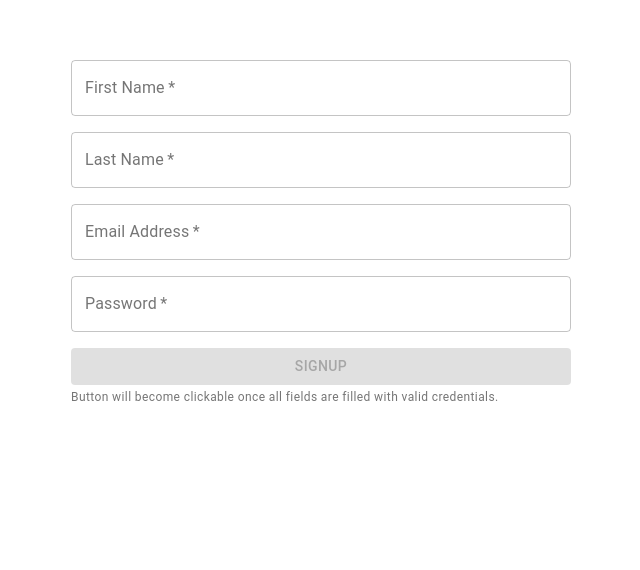
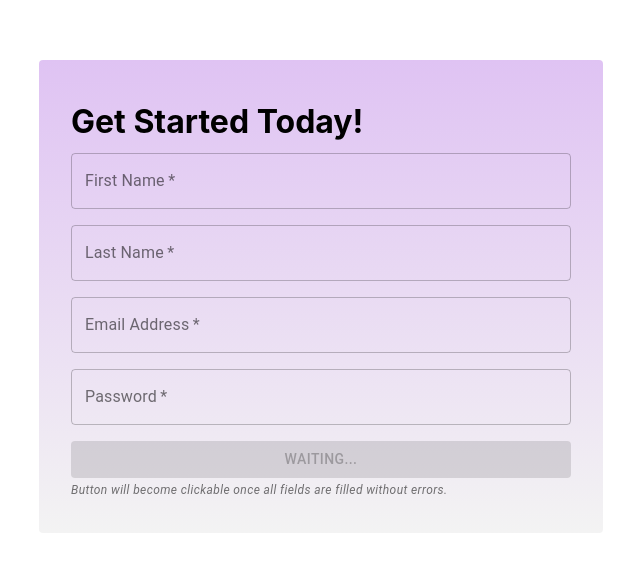
Before and after one commit to tsclay/simple-react-form, a React (Create React App) app: page / in a window 1280 px wide. Shown: the part 132-702 px from the top of the page, without its empty margins (319-959 px from the left). Built offline with nearby package versions, Linux system fonts and the light colour scheme.

Commit message:
add style overrides for material-ui components

```diff
--- a/src/SignUpForm.jsx
+++ b/src/SignUpForm.jsx
@@ -1,21 +1,45 @@
 import React, { useState } from 'react'
 import { TextField, Box, Button, FormHelperText } from '@material-ui/core'
+import { makeStyles } from '@material-ui/core/styles'
 import useDebounce from './hooks/useDebounce'
 
-const styles = {
+const useStyles = makeStyles({
+  inputs: {
+    width: '100%'
+  },
+  helperText: {
+    background: 'transparent',
+    color: 'red',
+    width: '100%'
+  },
+  inputWrappers: {
+    width: '100%',
+    marginBottom: '1rem'
+  },
+  submitButton: {
+    background: 'rgba(150,56,216,1)',
+    color: 'white'
+  }
+})
+
+const baseStyles = {
   wrapper: {
     width: '500px',
-    margin: '0 auto'
+    margin: '0 auto',
+    padding: '2rem',
+    boxSizing: 'box-border',
+    borderRadius: '4px',
+    backgroundColor: 'rgba(255,255,255,0.5)',
+    background:
+      'linear-gradient(0deg, rgba(238,238,238,0.7) 0%, rgba(150,56,216,0.3) 100%)'
   },
   form: {
     width: '100%'
-  },
-  inputs: {
-    marginBottom: '1rem'
   }
 }
 
 function SignUpForm() {
+  const classes = useStyles()
   const [payload, setPayload] = useState({
     campaignUuid: '46aa3270-d2ee-11ea-a9f0-e9a68ccff42a',
     email: ''
@@ -49,7 +73,6 @@ function SignUpForm() {
 
   const verifySecurePassword = () => {
     const { password } = payload
-    // if (!password) return
     setFortifiedPassword(
       !password
         ? null
@@ -79,13 +102,14 @@ function SignUpForm() {
   }
 
   return (
-    <div id="signup-form" style={styles.wrapper}>
-      <form onSubmit={sendUserData} style={styles.form}>
+    <div id="signup-form" style={baseStyles.wrapper}>
+      <h1>Get Started Today!</h1>
+      <form onSubmit={sendUserData} style={baseStyles.form}>
         <Box display="flex" flexDirection="column">
           <TextField
             required
             onChange={handleInputs}
-            style={styles.inputs}
+            className={classes.inputWrappers}
             type="text"
             name="firstName"
             id="firstName"
@@ -95,23 +119,19 @@ function SignUpForm() {
           <TextField
             required
             onChange={handleInputs}
-            style={styles.inputs}
+            className={classes.inputWrappers}
             type="text"
             name="lastName"
             id="lastName"
             label="Last Name"
             variant="outlined"
           />
+          <Box className={classes.inputWrappers}>
             <TextField
               error={emailStatus === 'EXISTS'}
-            helperText={
-              emailStatus === 'EXISTS'
-                ? 'Email already exists. Please enter another email.'
-                : null
-            }
+              className={classes.inputs}
               required
               onChange={handleInputs}
-            style={styles.inputs}
               autoComplete="off"
               type="email"
               name="email"
@@ -119,23 +139,35 @@ function SignUpForm() {
               label="Email Address"
               variant="outlined"
             />
+            {emailStatus === 'EXISTS' ? (
+              <FormHelperText className={classes.helperText}>
+                Email already exists. Please enter another email.
+              </FormHelperText>
+            ) : null}
+          </Box>
+
+          <Box className={classes.inputWrappers}>
             <TextField
               error={fortifiedPassword === false}
-            helperText={
-              fortifiedPassword === false
-                ? 'Password should be 8 characters long and include at least one of the following: a–z, A–Z, and 0–9.'
-                : null
-            }
               required
               onChange={handleInputs}
-            style={styles.inputs}
+              className={classes.inputs}
               type="password"
               name="password"
               id="password"
               label="Password"
               variant="outlined"
             />
+            {fortifiedPassword === false ? (
+              <FormHelperText className={classes.helperText}>
+                Password should be 8 characters long and include at least one of
+                the following: a–z, A–Z, and 0–9.
+              </FormHelperText>
+            ) : null}
+          </Box>
+
           <Button
+            className={classes.submitButton}
             disabled={
               !payload.firstName ||
               !payload.lastName ||
@@ -146,11 +178,16 @@ function SignUpForm() {
             variant="contained"
             color="primary"
           >
-            Signup
+            {!payload.firstName ||
+            !payload.lastName ||
+            !payload.password ||
+            emailStatus !== 'OK'
+              ? 'Waiting...'
+              : 'Ready!'}
           </Button>
-          <FormHelperText>
-            Button will become clickable once all fields are filled with valid
-            credentials.
+          <FormHelperText style={{ fontStyle: 'italic' }}>
+            Button will become clickable once all fields are filled without
+            errors.
           </FormHelperText>
         </Box>
       </form>
```
Lines whose indentation alone changed are shown as unchanged.
